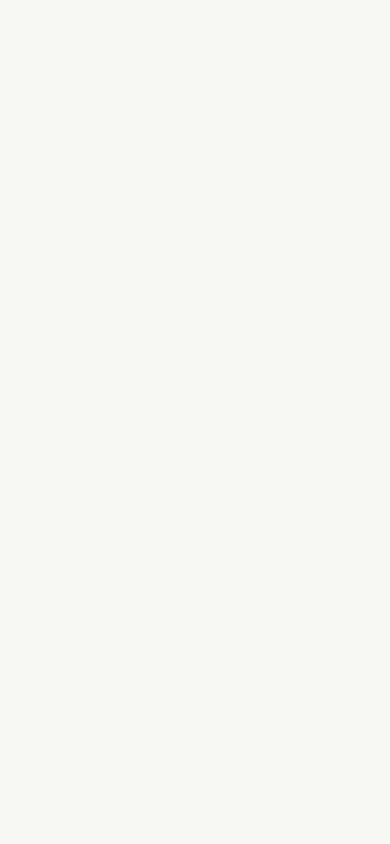
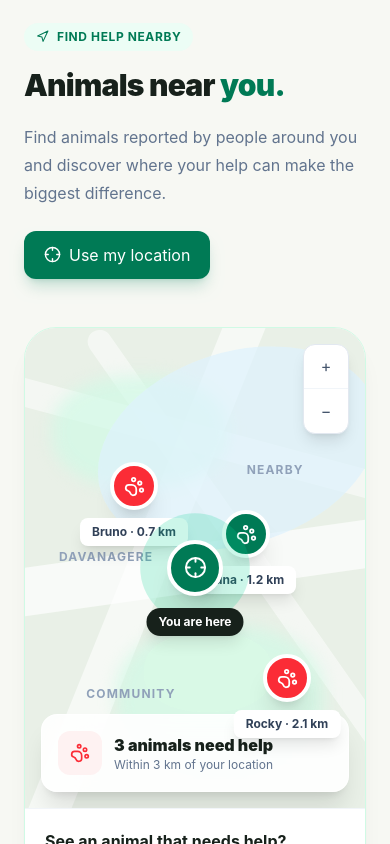
Before and after one commit to ruthwin09/DOGGO, a React (Vite) app in the folder client/: page / in a window 390 px wide. Shown: the part 5020-5864 px from the top of the page. Before the commit the page ends 4963 px from the top, so only its background shows below. Built offline with nearby package versions, Linux system fonts and the light colour scheme.

Commit message:
feat: add nearby animals map interface

```diff
--- /dev/null
+++ b/client/src/components/NearbyAnimals.jsx
@@ -0,0 +1,230 @@
+import { motion } from 'framer-motion'
+import {
+  Crosshair,
+  MapPin,
+  Navigation,
+  PawPrint,
+  ArrowRight,
+} from 'lucide-react'
+
+const nearbyAnimals = [
+  {
+    id: 1,
+    name: 'Bruno',
+    type: 'Dog',
+    distance: '0.7 km',
+    position: 'left-[25%] top-[28%]',
+    urgent: true,
+  },
+  {
+    id: 2,
+    name: 'Luna',
+    type: 'Cat',
+    distance: '1.2 km',
+    position: 'left-[58%] top-[38%]',
+    urgent: false,
+  },
+  {
+    id: 3,
+    name: 'Rocky',
+    type: 'Dog',
+    distance: '2.1 km',
+    position: 'left-[70%] top-[68%]',
+    urgent: true,
+  },
+]
+
+function NearbyAnimals() {
+  return (
+    <section
+      id="nearby"
+      className="bg-[#f7f8f3] px-6 py-20 md:py-28"
+    >
+      <div className="mx-auto max-w-7xl">
+
+        {/* Header */}
+        <motion.div
+          initial={{ opacity: 0, y: 25 }}
+          whileInView={{ opacity: 1, y: 0 }}
+          viewport={{ once: true }}
+          transition={{ duration: 0.6 }}
+          className="flex flex-col justify-between gap-6 md:flex-row md:items-end"
+        >
+          <div className="max-w-2xl">
+            <div className="mb-4 inline-flex items-center gap-2 rounded-full bg-emerald-50 px-3 py-1.5 text-xs font-bold uppercase tracking-wider text-emerald-700">
+              <Navigation size={13} />
+              Find help nearby
+            </div>
+
+            <h2 className="text-3xl font-black tracking-tight text-[#17211b] sm:text-4xl md:text-5xl">
+              Animals near
+              <span className="text-emerald-700"> you.</span>
+            </h2>
+
+            <p className="mt-5 max-w-xl text-base leading-7 text-slate-500 md:text-lg">
+              Find animals reported by people around you and discover
+              where your help can make the biggest difference.
+            </p>
+          </div>
+
+          <button className="flex w-fit items-center gap-2 rounded-xl bg-emerald-700 px-5 py-3 text-sm font-bold text-white shadow-lg shadow-emerald-700/20 transition hover:-translate-y-0.5 hover:bg-emerald-800">
+            <Crosshair size={17} />
+            Use my location
+          </button>
+        </motion.div>
+
+        {/* Map area */}
+        <motion.div
+          initial={{ opacity: 0, y: 30 }}
+          whileInView={{ opacity: 1, y: 0 }}
+          viewport={{ once: true, amount: 0.2 }}
+          transition={{ duration: 0.7 }}
+          className="relative mt-12 overflow-hidden rounded-[2rem] border border-emerald-100 bg-white shadow-xl shadow-slate-900/5"
+        >
+          <div className="relative h-[480px] overflow-hidden bg-[#e9f0e7] sm:h-[560px]">
+
+            {/* Decorative map roads */}
+            <div className="absolute left-[-10%] top-[45%] h-12 w-[120%] rotate-[-8deg] rounded-full bg-white/70" />
+
+            <div className="absolute left-[30%] top-[-10%] h-[120%] w-10 rotate-[22deg] rounded-full bg-white/60" />
+
+            <div className="absolute left-[-10%] top-[20%] h-7 w-[120%] rotate-[15deg] rounded-full bg-white/50" />
+
+            <div className="absolute left-[65%] top-[-10%] h-[120%] w-6 rotate-[-35deg] rounded-full bg-white/50" />
+
+            {/* Green areas */}
+            <div className="absolute left-[8%] top-[10%] h-28 w-44 rounded-[45%] bg-emerald-100/70 blur-sm" />
+
+            <div className="absolute bottom-[8%] right-[12%] h-36 w-52 rounded-[45%] bg-emerald-100/70 blur-sm" />
+
+            <div className="absolute bottom-[20%] left-[35%] h-20 w-32 rounded-[45%] bg-green-100/60" />
+
+            {/* Water */}
+            <div className="absolute right-[-5%] top-[5%] h-48 w-72 rotate-[-18deg] rounded-[50%] bg-sky-100/70" />
+
+            {/* Map labels */}
+            <span className="absolute left-[10%] top-[46%] text-xs font-bold uppercase tracking-widest text-slate-400">
+              Davanagere
+            </span>
+
+            <span className="absolute right-[18%] top-[28%] text-xs font-bold uppercase tracking-widest text-slate-400">
+              Nearby
+            </span>
+
+            <span className="absolute bottom-[22%] left-[18%] text-xs font-bold uppercase tracking-widest text-slate-400">
+              Community
+            </span>
+
+            {/* Animal markers */}
+            {nearbyAnimals.map((animal) => (
+              <motion.button
+                key={animal.id}
+                type="button"
+                whileHover={{ scale: 1.1 }}
+                className={`absolute ${animal.position} z-10`}
+              >
+                <div className="relative">
+                  <span
+                    className={`flex h-12 w-12 items-center justify-center rounded-full border-4 border-white shadow-xl ${
+                      animal.urgent
+                        ? 'bg-red-500 text-white'
+                        : 'bg-emerald-700 text-white'
+                    }`}
+                  >
+                    <PawPrint size={21} />
+                  </span>
+
+                  {animal.urgent && (
+                    <span className="absolute -right-1 -top-1 h-4 w-4 animate-ping rounded-full bg-red-400" />
+                  )}
+
+                  <div className="absolute left-1/2 top-full mt-2 -translate-x-1/2 whitespace-nowrap rounded-lg bg-white px-3 py-1.5 text-xs font-bold text-slate-700 shadow-lg">
+                    {animal.name} · {animal.distance}
+                  </div>
+                </div>
+              </motion.button>
+            ))}
+
+            {/* User location */}
+            <div className="absolute left-1/2 top-1/2 z-20 -translate-x-1/2 -translate-y-1/2">
+              <motion.div
+                animate={{
+                  scale: [1, 1.15, 1],
+                }}
+                transition={{
+                  duration: 2,
+                  repeat: Infinity,
+                }}
+                className="absolute -inset-5 rounded-full bg-emerald-400/20"
+              />
+
+              <div className="relative flex h-14 w-14 items-center justify-center rounded-full border-4 border-white bg-emerald-700 text-white shadow-xl">
+                <Crosshair size={23} />
+              </div>
+
+              <div className="absolute left-1/2 top-full mt-3 -translate-x-1/2 whitespace-nowrap rounded-full bg-[#17211b] px-3 py-1.5 text-xs font-bold text-white shadow-lg">
+                You are here
+              </div>
+            </div>
+
+            {/* Map controls */}
+            <div className="absolute right-4 top-4 flex flex-col overflow-hidden rounded-xl border border-slate-200 bg-white shadow-lg">
+              <button className="flex h-11 w-11 items-center justify-center border-b border-slate-100 text-lg font-bold text-slate-600 hover:bg-slate-50">
+                +
+              </button>
+
+              <button className="flex h-11 w-11 items-center justify-center text-lg font-bold text-slate-600 hover:bg-slate-50">
+                −
+              </button>
+            </div>
+
+            {/* Map bottom card */}
+            <div className="absolute bottom-4 left-4 right-4 sm:left-6 sm:right-auto">
+              <div className="max-w-sm rounded-2xl border border-white/70 bg-white/90 p-4 shadow-xl backdrop-blur-xl">
+                <div className="flex items-center gap-3">
+                  <div className="flex h-11 w-11 items-center justify-center rounded-xl bg-red-50 text-red-500">
+                    <PawPrint size={20} />
+                  </div>
+
+                  <div>
+                    <p className="font-black text-[#17211b]">
+                      3 animals need help
+                    </p>
+
+                    <p className="text-xs text-slate-500">
+                      Within 3 km of your location
+                    </p>
+                  </div>
+                </div>
+              </div>
+            </div>
+          </div>
+
+          {/* Bottom action */}
+          <div className="flex flex-col gap-4 border-t border-slate-100 bg-white p-5 sm:flex-row sm:items-center sm:justify-between">
+            <div>
+              <p className="font-bold text-[#17211b]">
+                See an animal that needs help?
+              </p>
+
+              <p className="mt-1 text-sm text-slate-500">
+                Report it and help your community respond faster.
+              </p>
+            </div>
+
+            <button className="group flex items-center justify-center gap-2 rounded-xl bg-[#17211b] px-5 py-3 text-sm font-bold text-white transition hover:bg-emerald-700">
+              Report an animal
+
+              <ArrowRight
+                size={16}
+                className="transition-transform group-hover:translate-x-1"
+              />
+            </button>
+          </div>
+        </motion.div>
+      </div>
+    </section>
+  )
+}
+
+export default NearbyAnimals
--- a/client/src/pages/Home.jsx
+++ b/client/src/pages/Home.jsx
@@ -1,6 +1,7 @@
 import Hero from '../components/Hero'
 import ImpactStats from '../components/ImpactStats'
 import AnimalSection from '../components/AnimalSection'
+import NearbyAnimals from '../components/NearbyAnimals'
 
 function Home() {
   return (
@@ -8,6 +9,7 @@ function Home() {
       <Hero />
       <ImpactStats />
       <AnimalSection />
+      <NearbyAnimals />
     </main>
   )
 }
```
